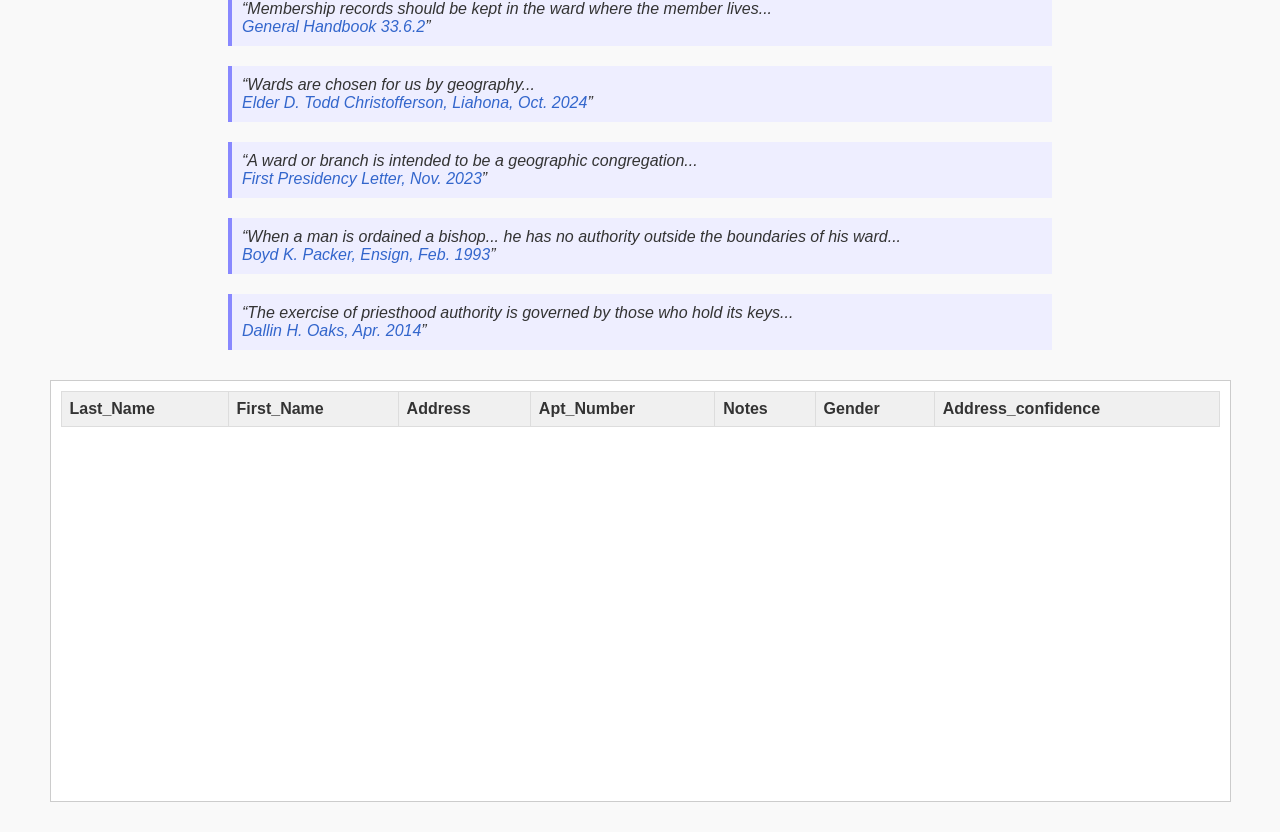
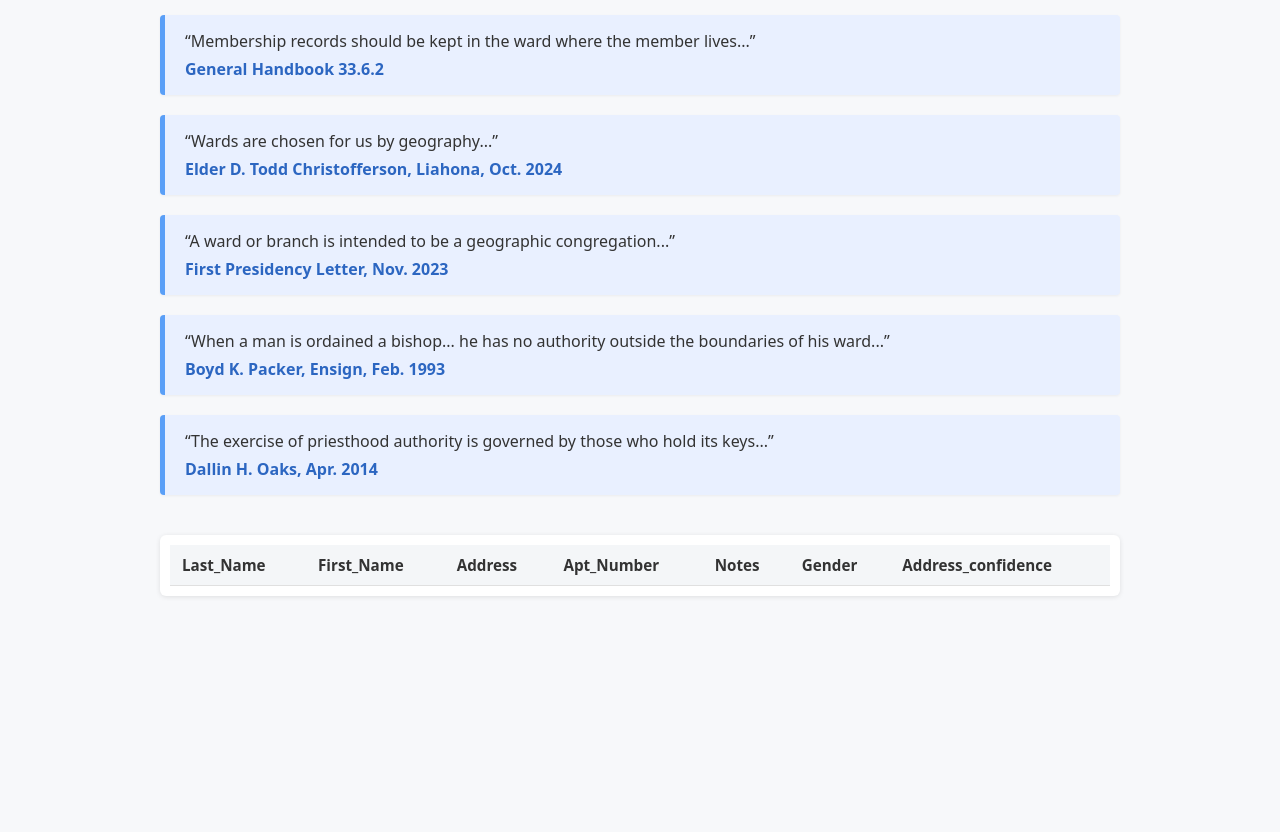
Before and after one commit to kdidso/out-of-boundary-report, a plain HTML site: page index.html in a window 1280 px wide. Shown: the part 98-930 px from the top of the page. After the commit the page ends 800 px from the top, so only its background shows below. Drawn offline with Linux system fonts and the light colour scheme; no server answers.

Commit message:
Update index.html

```diff
--- a/index.html
+++ b/index.html
@@ -7,71 +7,90 @@
   <script src="https://cdn.jsdelivr.net/npm/@turf/turf@6/turf.min.js"></script>
   <style>
     body {
-      font-family: Arial, sans-serif;
-      margin: 30px;
-      background-color: #f9f9f9;
+      font-family: system-ui, -apple-system, BlinkMacSystemFont, 'Segoe UI', Roboto, sans-serif;
+      margin: 0;
+      padding: 0;
+      background-color: #f7f8fa;
       color: #333;
+    }
+    .container {
+      max-width: 960px;
+      margin: 40px auto;
+      padding: 0 20px;
     }
     h1 {
       text-align: center;
+      margin-bottom: 30px;
     }
     .quote {
-      margin: 20px auto;
-      padding: 10px;
-      max-width: 800px;
-      font-style: italic;
-      background-color: #eef;
-      border-left: 4px solid #88f;
+      background-color: #e9f0ff;
+      border-left: 5px solid #5a9ff7;
+      padding: 15px 20px;
+      margin-bottom: 20px;
+      border-radius: 4px;
+      box-shadow: 0 1px 3px rgba(0,0,0,0.05);
     }
     .quote a {
-      color: #3366cc;
+      display: block;
+      margin-top: 6px;
+      font-weight: bold;
+      color: #2c66c1;
       text-decoration: none;
     }
     #table-container {
-      margin: 30px auto;
-      max-width: 95%;
+      background-color: white;
+      border-radius: 6px;
+      box-shadow: 0 1px 5px rgba(0,0,0,0.1);
       overflow-y: auto;
-      height: 400px;
-      border: 1px solid #ccc;
-      background: #fff;
+      max-height: 400px;
+      margin-top: 40px;
       padding: 10px;
     }
     table {
       width: 100%;
       border-collapse: collapse;
+      font-size: 0.95rem;
     }
     th, td {
-      padding: 8px;
-      border: 1px solid #ddd;
+      padding: 10px 12px;
+      border-bottom: 1px solid #e0e0e0;
       text-align: left;
     }
     th {
-      background-color: #f0f0f0;
+      background-color: #f4f6f8;
+      font-weight: 600;
+    }
+    tr:nth-child(even) {
+      background-color: #fafafa;
+    }
+    tr:hover {
+      background-color: #f0f8ff;
     }
   </style>
 </head>
 <body>
+  <div class="container">
     <h1>Out of Boundary Report</h1>
 
     <div class="quote">
-    “Membership records should be kept in the ward where the member lives...<br />
-    <a href="https://www.churchofjesuschrist.org/study/manual/general-handbook/33-records-and-reports" target="_blank">General Handbook 33.6.2</a>”
+      “Membership records should be kept in the ward where the member lives...”
+      <a href="https://www.churchofjesuschrist.org/study/manual/general-handbook/33-records-and-reports" target="_blank">General Handbook 33.6.2</a>
     </div>
     <div class="quote">
-    “Wards are chosen for us by geography...<br />
-    <a href="https://www.churchofjesuschrist.org/study/liahona/2024/10/digital-only/3-principles-for-building-unity-in-your-ward-or-branch" target="_blank">Elder D. Todd Christofferson, Liahona, Oct. 2024</a>”
+      “Wards are chosen for us by geography...”
+      <a href="https://www.churchofjesuschrist.org/study/liahona/2024/10/digital-only/3-principles-for-building-unity-in-your-ward-or-branch" target="_blank">Elder D. Todd Christofferson, Liahona, Oct. 2024</a>
     </div>
     <div class="quote">
-    “A ward or branch is intended to be a geographic congregation...<br />
-    <a href="https://newsroom.churchofjesuschrist.org/article/first-presidency-announces-uniform-worldwide-standards-for-ward-and-stake-boundaries" target="_blank">First Presidency Letter, Nov. 2023</a>”
+      “A ward or branch is intended to be a geographic congregation...”
+      <a href="https://newsroom.churchofjesuschrist.org/article/first-presidency-announces-uniform-worldwide-standards-for-ward-and-stake-boundaries" target="_blank">First Presidency Letter, Nov. 2023</a>
     </div>
     <div class="quote">
-    “When a man is ordained a bishop... he has no authority outside the boundaries of his ward...<br />
-    <a href="https://www.churchofjesuschrist.org/study/ensign/1993/02/what-every-elder-should-know-and-every-sister-as-well" target="_blank">Boyd K. Packer, Ensign, Feb. 1993</a>”
+      “When a man is ordained a bishop... he has no authority outside the boundaries of his ward...”
+      <a href="https://www.churchofjesuschrist.org/study/ensign/1993/02/what-every-elder-should-know-and-every-sister-as-well" target="_blank">Boyd K. Packer, Ensign, Feb. 1993</a>
     </div>
     <div class="quote">
-    “The exercise of priesthood authority is governed by those who hold its keys...<br />
-    <a href="https://www.churchofjesuschrist.org/study/general-conference/2014/04/the-keys-and-authority-of-the-priesthood" target="_blank">Dallin H. Oaks, Apr. 2014</a>”
+      “The exercise of priesthood authority is governed by those who hold its keys...”
+      <a href="https://www.churchofjesuschrist.org/study/general-conference/2014/04/the-keys-and-authority-of-the-priesthood" target="_blank">Dallin H. Oaks, Apr. 2014</a>
     </div>
 
     <div id="table-container">
@@ -89,6 +108,7 @@
         </thead>
         <tbody></tbody>
       </table>
+    </div>
   </div>
 
   <script>
```
Lines whose indentation alone changed are shown as unchanged.
